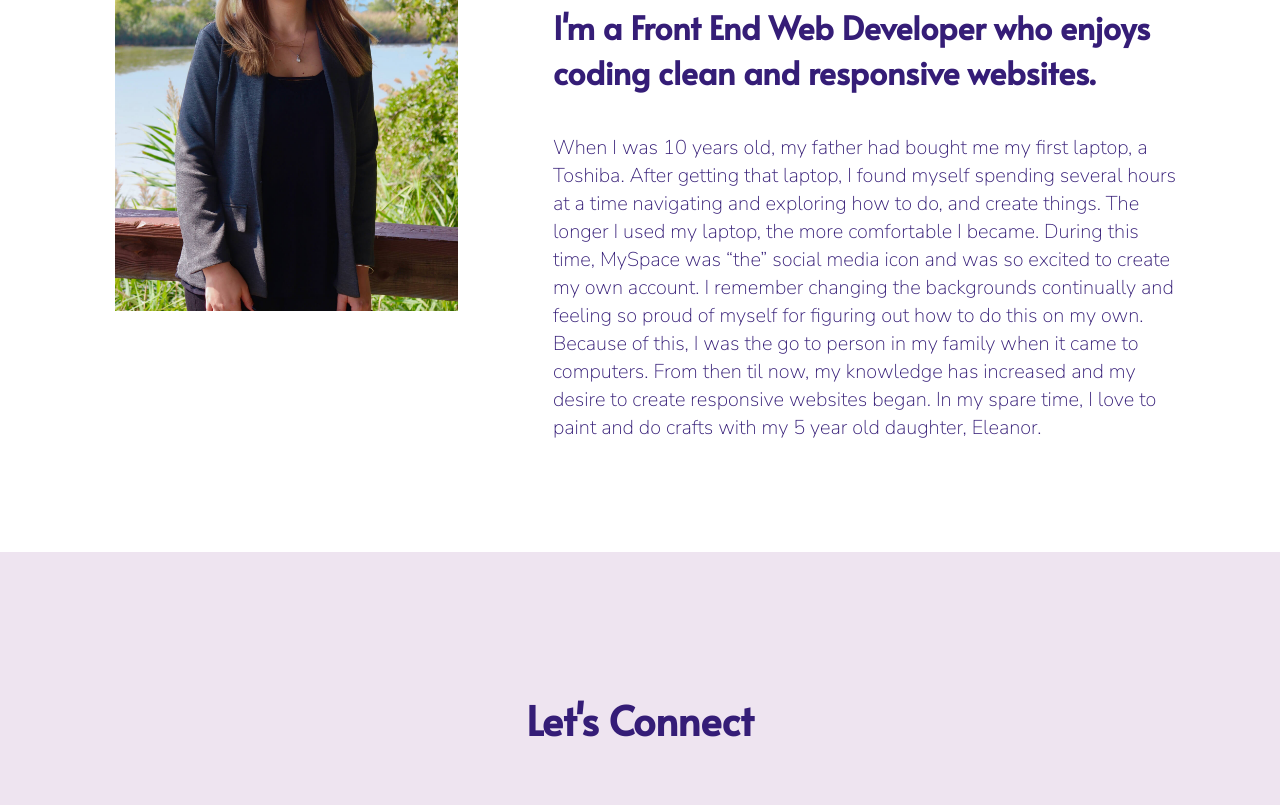
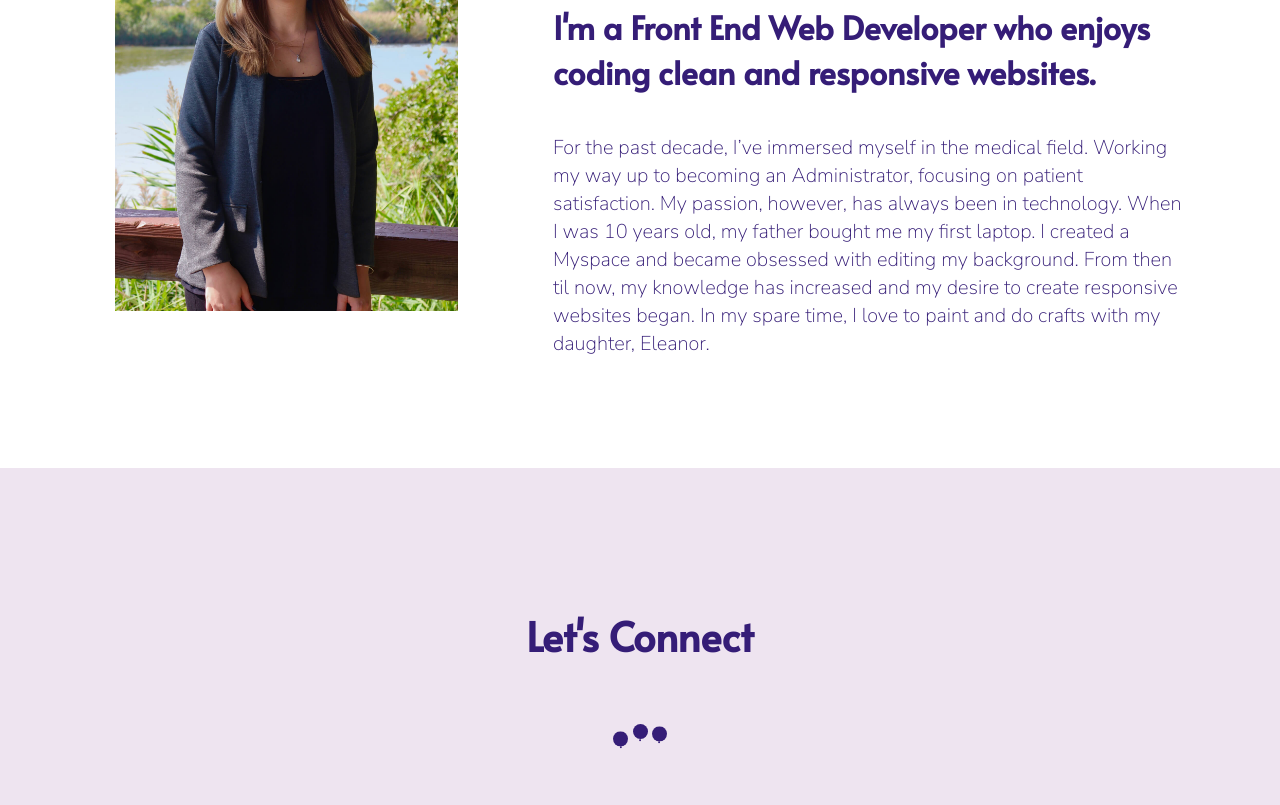
Before and after one commit to missywalker/portfolio, a website built with webpack: page index.html in a window 1280 px wide. Shown: the part 3740-4545 px from the top of the page. Built offline with nearby package versions, Linux system fonts and the light colour scheme.

Commit message:
Edited About section paragragh.

```diff
--- a/index.html
+++ b/index.html
@@ -155,16 +155,12 @@
           <div class="about-info">
             <h3>Hello! I'm Melissa Walker. </h3>
             <h4>I'm a Front End Web Developer who enjoys coding clean and responsive websites.</h4>
-            <p class="about-p">When I was 10 years old, my father had bought me my first laptop, a Toshiba. After
-              getting that laptop,
-              I found myself spending several hours at a time navigating and exploring how to do, and create things.
-              The longer I used my laptop, the more comfortable I became.
-              During this time, MySpace was “the” social media icon and was so excited to create my own account.
-              I remember changing the backgrounds continually and feeling so proud of myself for figuring out how to do
-              this on my own.
-              Because of this, I was the go to person in my family when it came to computers.
-              From then til now, my knowledge has increased and my desire to create responsive websites began.
-              In my spare time, I love to paint and do crafts with my 5 year old daughter, Eleanor.
+            <p class="about-p">
+              For the past decade, I’ve immersed myself in the medical field.
+              Working my way up to becoming an Administrator, focusing on patient satisfaction.
+                My passion, however, has always been in technology. When I was 10 years old, my father bought me my first laptop.
+                I created a Myspace and became obsessed with editing my background. From then til now, my knowledge has increased and my desire to create responsive websites began.
+                In my spare time, I love to paint and do crafts with my daughter, Eleanor.
             </p>
           </div>
         </div>
```
